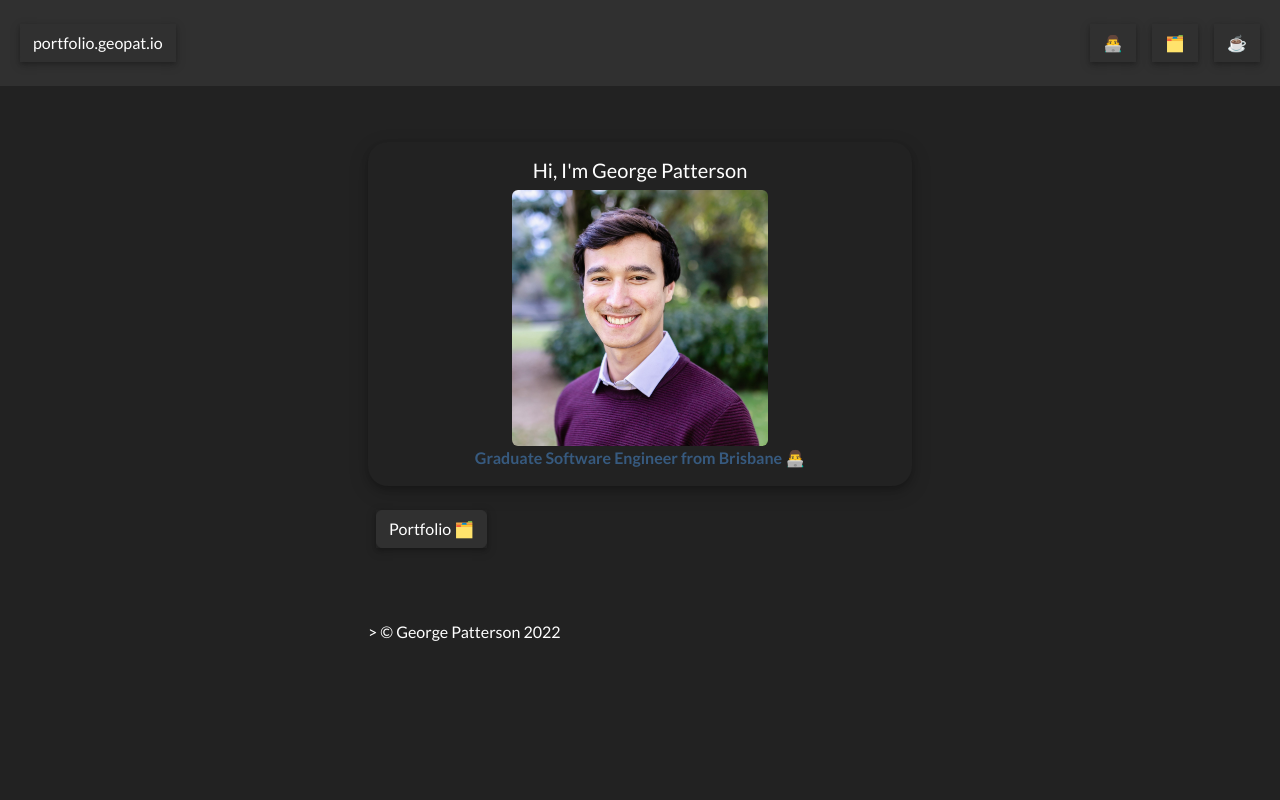
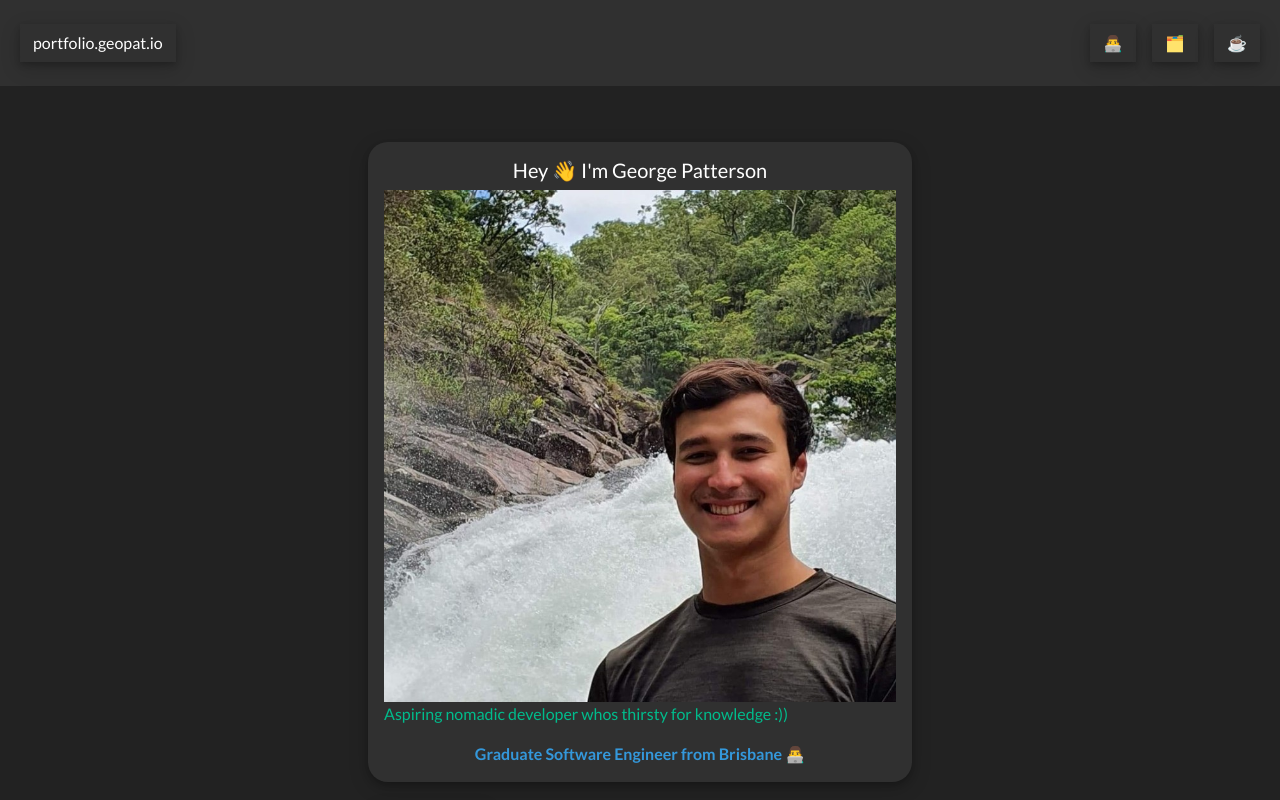
Before and after one commit to georgep9/static-portfolio, a Next.js app: page /about in a window 1280 px wide. Shown: the top 800 px of the page. Built offline with nearby package versions, Linux system fonts and the light colour scheme.

Commit message:
update about me picture, refactored picture comp, and improved styling

```diff
--- a/common/components/about-page/AboutPage.tsx
+++ b/common/components/about-page/AboutPage.tsx
@@ -1,15 +1,23 @@
 import Link from 'next/link';
 import Button from '../elements/Button';
+import { Picture } from '../elements/PictureLink';
 import ButtonLayout from "../layout/ButtonLayout"
+import { ImgProps } from '../types';
 
+const headshotImgProps : ImgProps = {
+  src: './prof_head.jpg',
+  alt: 'me',
+  href: '',
+  desc: 'Aspiring nomadic developer whos thirsty for knowledge :))'
+}
 
 const AboutPage = () => {
 
   const aboutHeader = () => {
     return (<>
-      <h5 className="text-center">Hi, I'm George Patterson</h5>
-      <img className="rounded mx-auto d-block"  src='./prof_head.jpg' alt='me' style={{width: "50%", height: "auto"}}/>
-      <div className="text-center"><b className="text-primary">Graduate Software Engineer from Brisbane 👨‍💻</b></div>
+      <h5 className="text-center">Hey 👋 I'm George Patterson</h5>
+      <Picture {...headshotImgProps}/>
+      <div className="text-center"><b className="text-info">Graduate Software Engineer from Brisbane 👨‍💻</b></div>
     </>)
   }
 
--- a/common/components/elements/PictureLink.tsx
+++ b/common/components/elements/PictureLink.tsx
@@ -1,10 +1,8 @@
 import styles from '../styles/layout.module.css';
 import { ImgProps } from '../types';
 
-const PictureLink = (imgProps : ImgProps) => {
+export const Picture = (imgProps : ImgProps) => {
     return (<>
-        <div className={styles.pictureContainer}>
-            <a href={`${imgProps.href}`} target="_blank" rel="noreferrer" style={{textDecoration: "none"}}>
         <img
             className="mx-auto d-block"
             src={imgProps.src}
@@ -14,6 +12,14 @@ const PictureLink = (imgProps : ImgProps) => {
                 height: "auto",
             }}/>
         <p className="text-success">{imgProps.desc}</p>
+    </>)
+}
+
+const PictureLink = (imgProps : ImgProps) => {
+    return (<>
+        <div className={styles.pictureContainer}>
+            <a href={`${imgProps.href}`} target="_blank" rel="noreferrer" style={{textDecoration: "none"}}>
+                <Picture {...imgProps}/>
             </a>
         </div>
     </>)
--- a/common/components/styles/layout.module.css
+++ b/common/components/styles/layout.module.css
@@ -2,9 +2,11 @@
   max-width: 36rem;
   padding: 1rem 1rem;
   margin: 1.5rem auto 2rem;
+
   }
 
 .buttonContainer {
+  background-color: rgb(48, 48, 48);
   padding: 1rem 1rem;
   margin: 1rem auto 1rem;
   border-radius: 20px;
@@ -20,7 +22,7 @@
 }
 
 .pictureContainer {
-  box-shadow: 0 2px 2px 0 rgba(0, 0, 0, 0.2), 0 3px 10px 0 rgba(0, 0, 0, 0.19);
+  box-shadow: 0 3px 6px 0 rgba(0, 0, 0, 0.2), 0 6px 20px 0 rgba(0, 0, 0, 0.19);
   background-color: #303030;
   border-radius: 20px;
   margin: 0.5rem auto 0.5rem;
@@ -40,6 +42,6 @@
 .smallButton {
   display: inline-block;
   margin: 0.5rem 0.5rem 0.5rem 0.5rem;
-  box-shadow: 0 2px 4px 0 rgba(0, 0, 0, 0.2), 0 3px 10px 0 rgba(0, 0, 0, 0.19);
+  box-shadow: 0 3px 6px 0 rgba(0, 0, 0, 0.2), 0 6px 20px 0 rgba(0, 0, 0, 0.19);
   cursor: pointer;
 }
```
Also changed, not shown: public/prof_head.jpg. Lines whose indentation alone changed are shown as unchanged.
